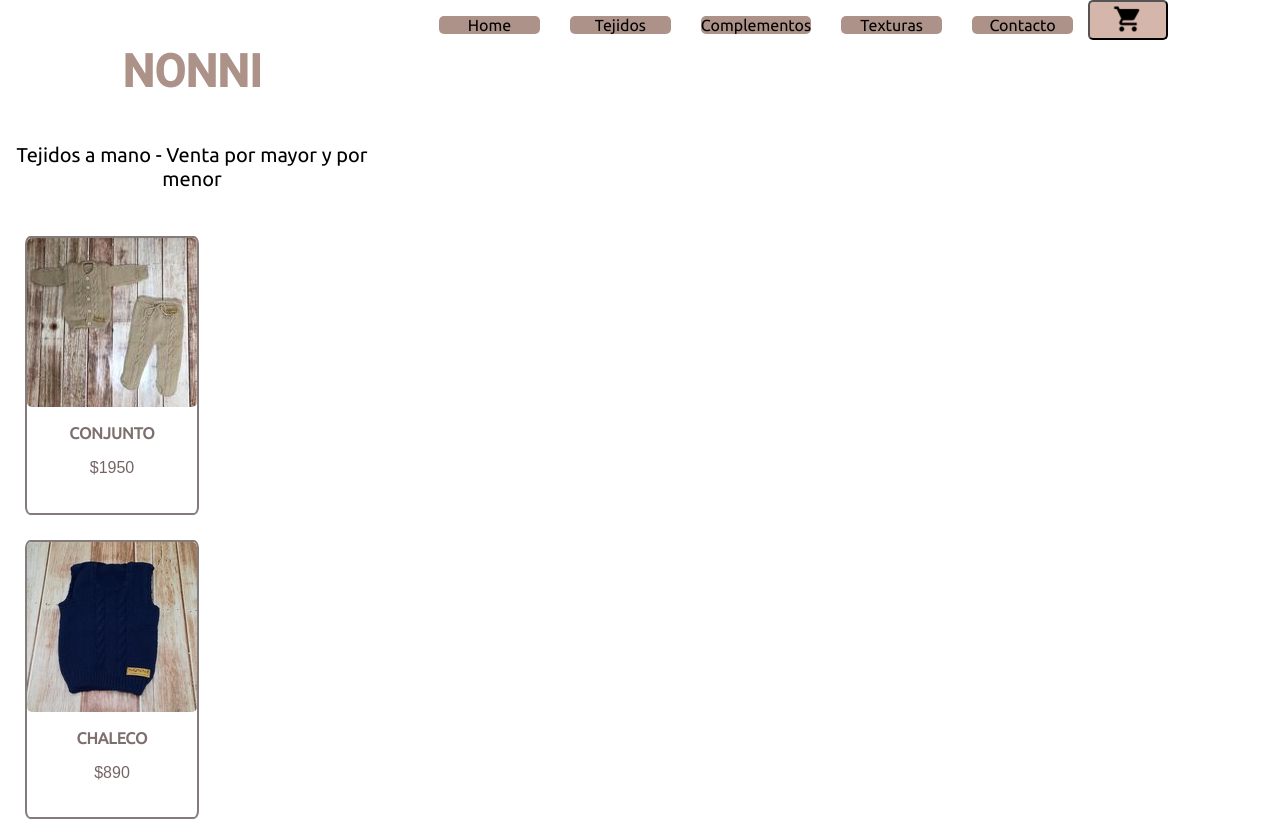
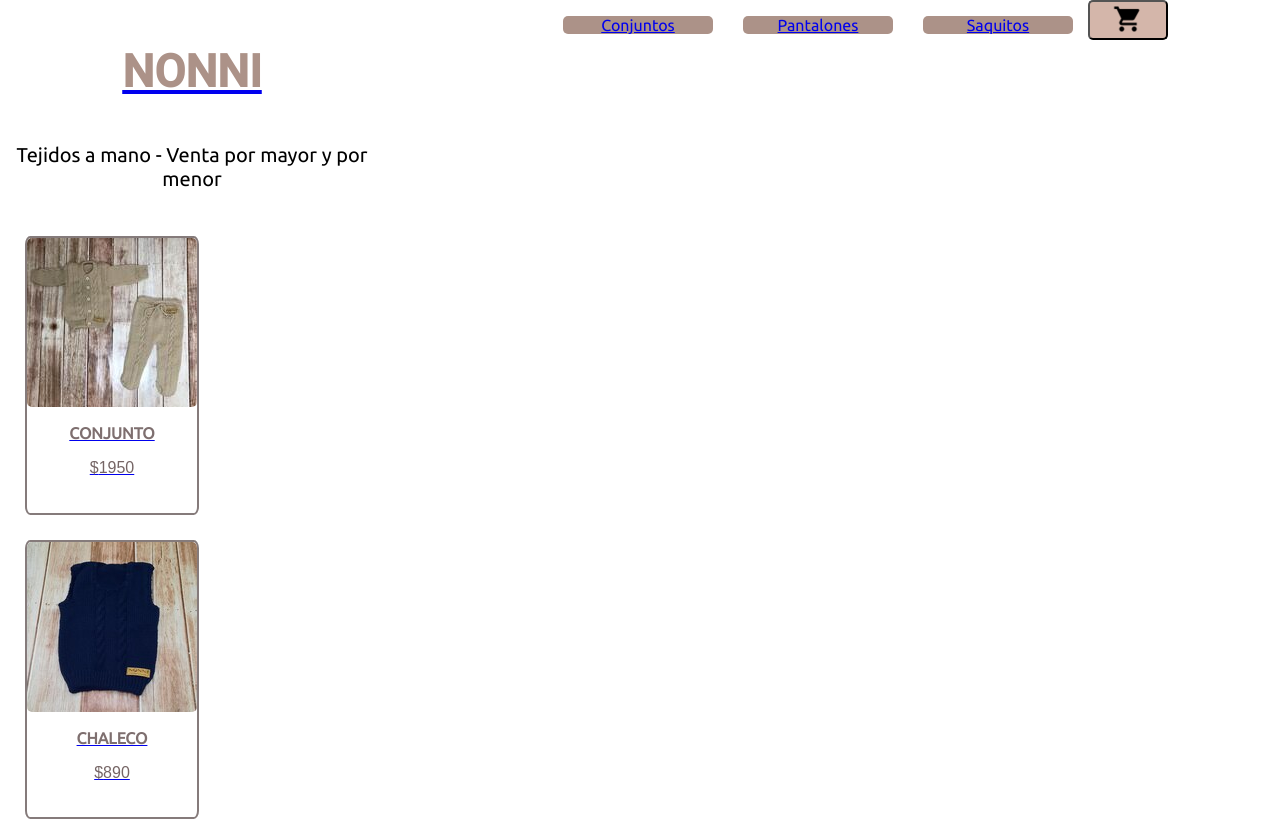
Before and after one commit to serresjuli/desafio1, a React (Create React App) app: page / in a window 1280 px wide. Shown: the top 821 px of the page. Built offline with nearby package versions, Linux system fonts and the light colour scheme.

Commit message:
Proyecto final parte 1

```diff
--- a/package.json
+++ b/package.json
@@ -8,6 +8,7 @@
     "@testing-library/user-event": "^12.8.3",
     "react": "^17.0.2",
     "react-dom": "^17.0.2",
+    "react-router-dom": "^5.2.0",
     "react-scripts": "4.0.3",
     "web-vitals": "^1.1.2"
   },
--- a/src/App.js
+++ b/src/App.js
@@ -1,15 +1,27 @@
 import './App.css';
+import React from 'react'
+import {BrowserRouter as Router, Switch, Route} from 'react-router-dom'
 import {NavBar} from './components/NavBar/NavBar'
-import {ItemListContainer} from './components/ItemListContainer/ItemListContainer'
-import {ItemDetailContainer} from './components/ItemDetailContainer/ItemDetailContainer'
+import {ItemListContainer} from './pages/ItemListContainer/ItemListContainer'
+import {ItemDetailContainer} from './pages/ItemDetailContainer/ItemDetailContainer'
 
-function App() {
+export const App = ()=> {
   return (
-    <div className="App">
+    <Router>
+      <main>
       <NavBar/>
-      <ItemListContainer/>
-      <ItemDetailContainer/>
-    </div>
+      <Switch>
+        <Route exact path='/'>
+          <ItemListContainer/>
+        </Route>
+        <Route exact path='/category/:id'>
+          <ItemListContainer/>
+        </Route>
+        <Route exact path='/item/:id'>
+          <ItemDetailContainer/>
+        </Route>
+      </Switch>
+      </main>
+    </Router>
   );
 }
-export default App;
--- a/src/components/NavBar/NavBar.js
+++ b/src/components/NavBar/NavBar.js
@@ -1,18 +1,26 @@
 import {CartWidget} from './CartWidget/CartWidget.js'
+import {NavLink} from 'react-router-dom'
+import {Link} from 'react-router-dom'
+
 export const NavBar = () => {
+	const categories = ['Conjuntos','Pantalones','Saquitos']
+
     return(
         <nav className= 'menuPrincipal'>
             <section className="tittle">
-                <h1>NONNI</h1>
+                <Link to='/'>
+					<h1>NONNI</h1>
+				</Link>
                 <p className='descripcionH1'> Tejidos a mano - Venta por mayor y por menor</p>
             </section>
 		    <section className="homelist">
 			    <ul className="nav" >
-				    <li className="navItem">Home</li>
-				    <li className="navItem">Tejidos</li>
-				    <li className="navItem">Complementos</li>
-				    <li className="navItem">Texturas</li>
-				    <li className="navItem">Contacto</li>
+				    {categories.map((category)=>(
+						<NavLink to={`/category/${category}`}>
+							<li className='navItem'>{category}</li>
+						</NavLink>
+
+					))}
 			    </ul>
 		    </section>
 			<CartWidget/>
--- a/src/components/item/Item.js
+++ b/src/components/item/Item.js
@@ -1,11 +1,13 @@
-
+import {Link} from 'react-router-dom'
 
 export const Item = ({item}) =>{
     return(
-        <div className='ConstructorProducto'>
-            <img className='img img__box' src={item.pictureUrl}></img>
-            <h2 className='title__box'>{item.title}</h2>
-            <p className='p__box'>${item.price}</p>
-        </div>
+        <Link to={`/item/${item.id}`}>
+            <div className='ConstructorProducto'>
+                <img className='img img__box' src={item.pictureUrl}></img>
+                <h2 className='title__box'>{item.title}</h2>
+                <p className='p__box'>${item.price}</p>
+            </div>
+        </Link>
     )
 }
--- a/src/index.js
+++ b/src/index.js
@@ -1,7 +1,7 @@
 import React from 'react';
 import ReactDOM from 'react-dom';
 import './index.css';
-import App from './App';
+import {App} from './App';
 
 
 ReactDOM.render(
--- a/src/components/ItemDetailContainer/ItemDetailContainer.js
+++ b/src/pages/ItemDetailContainer/ItemDetailContainer.js
@@ -1,4 +1,4 @@
-import {ItemDetail} from '../ItemDetail/ItemDetail'
+import {ItemDetail} from '../../components/ItemDetail/ItemDetail'
 import {useEffect, useState} from 'react'
 import enterito from '../../Images/tejidos4.jpg'
 
@@ -10,7 +10,8 @@ export const ItemDetailContainer = () =>{
         price: 1350,
         pictureUrl: enterito,
         detalle: 'Enterito tiro regulable en lana',
-        cantidad: 3
+        cantidad: 3,
+        categoria: 'pantalones/ranitas'
     }
 
     const [item, setItem] = useState([])
--- a/src/components/ItemListContainer/ItemListContainer.js
+++ b/src/pages/ItemListContainer/ItemListContainer.js
@@ -1,9 +1,10 @@
-import {ItemCount} from '../itemCount/itemCount'
-import {ItemList} from '../itemList/ItemList'
+import {ItemCount} from '../../components/itemCount/itemCount'
+import {ItemList} from '../../components/itemList/ItemList'
 import {useEffect, useState} from 'react'
 import conjuntoImg from '../../Images/tejidos1.png'
 import chaleco from '../../Images/tejidos2.jpg'
 import ranita from '../../Images/tejidos3.jpg'
+import {useParams} from 'react-router-dom'
 
 export const ItemListContainer =() =>{
     //Catalogo de productos
@@ -14,7 +15,8 @@ export const ItemListContainer =() =>{
             price: 1950,
             pictureUrl: conjuntoImg,
             detalle: 'Conjunto de saquito mas pantalon lana',
-            cantidad: 5
+            cantidad: 5,
+            categoria: 'conjuntos'
         },
         {
             id: 2,
@@ -22,7 +24,8 @@ export const ItemListContainer =() =>{
             price: 890,
             pictureUrl: chaleco,
             detalle: 'Chaleco individual escote en V en lana',
-            cantidad: 3
+            cantidad: 3,
+            categoria: 'camperas'
         },
         {
             id: 3,
@@ -30,7 +33,8 @@ export const ItemListContainer =() =>{
             price: 1050,
             pictureUrl: ranita,
             detalle: 'Ranita con cordon regulable en lana',
-            cantidad: 0
+            cantidad: 0,
+            categoria: 'pantalones'
         }
     ]
 
@@ -53,10 +57,20 @@ export const ItemListContainer =() =>{
     //const stock = 15;
     //const initial = 1;
     //const onAdd = () =>{}
+    const {id} = useParams()
+    const [items, setItems] = useState([])
+
+    useEffect(()=>{
+        const getItems = () => {
+            return id ? Productos.filter(()=> Productos.categoria === id) : Productos
+        }
+        const items = getItems()
+        setItems(items)
+    },[id])
 
     return(
         <section className='Productos'>
-            {Catalogo.length === 0 ? <span> Cargando... </span> : (<ItemList Items={Catalogo}/>)}
+            <ItemList Items={items}/>
         </section>
        // <section>
         //    <ItemCount stock={15} initial={1} onAdd={onAdd}/>
```
Also changed, not shown: 1 other file (tests, documents, lock files or other folders).
